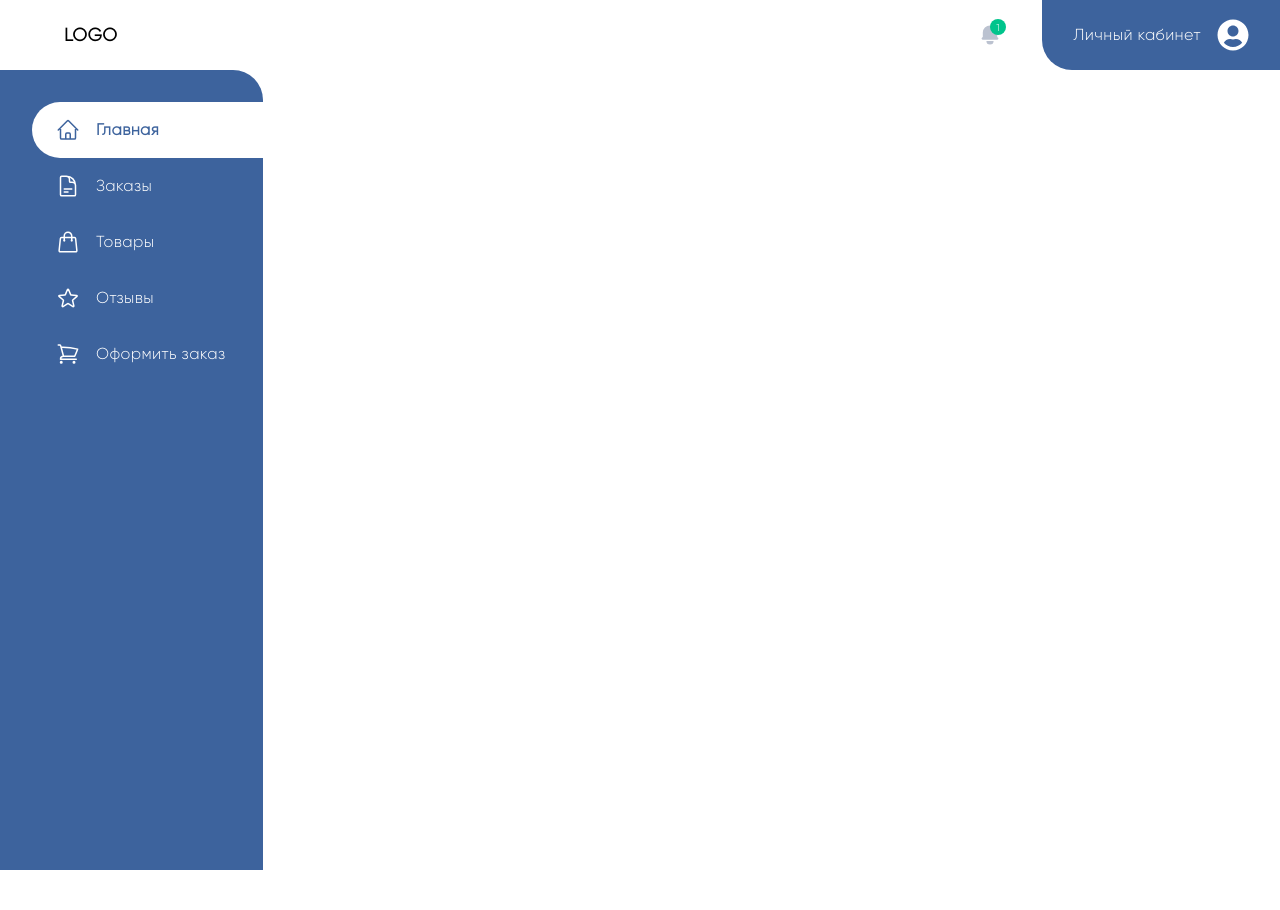
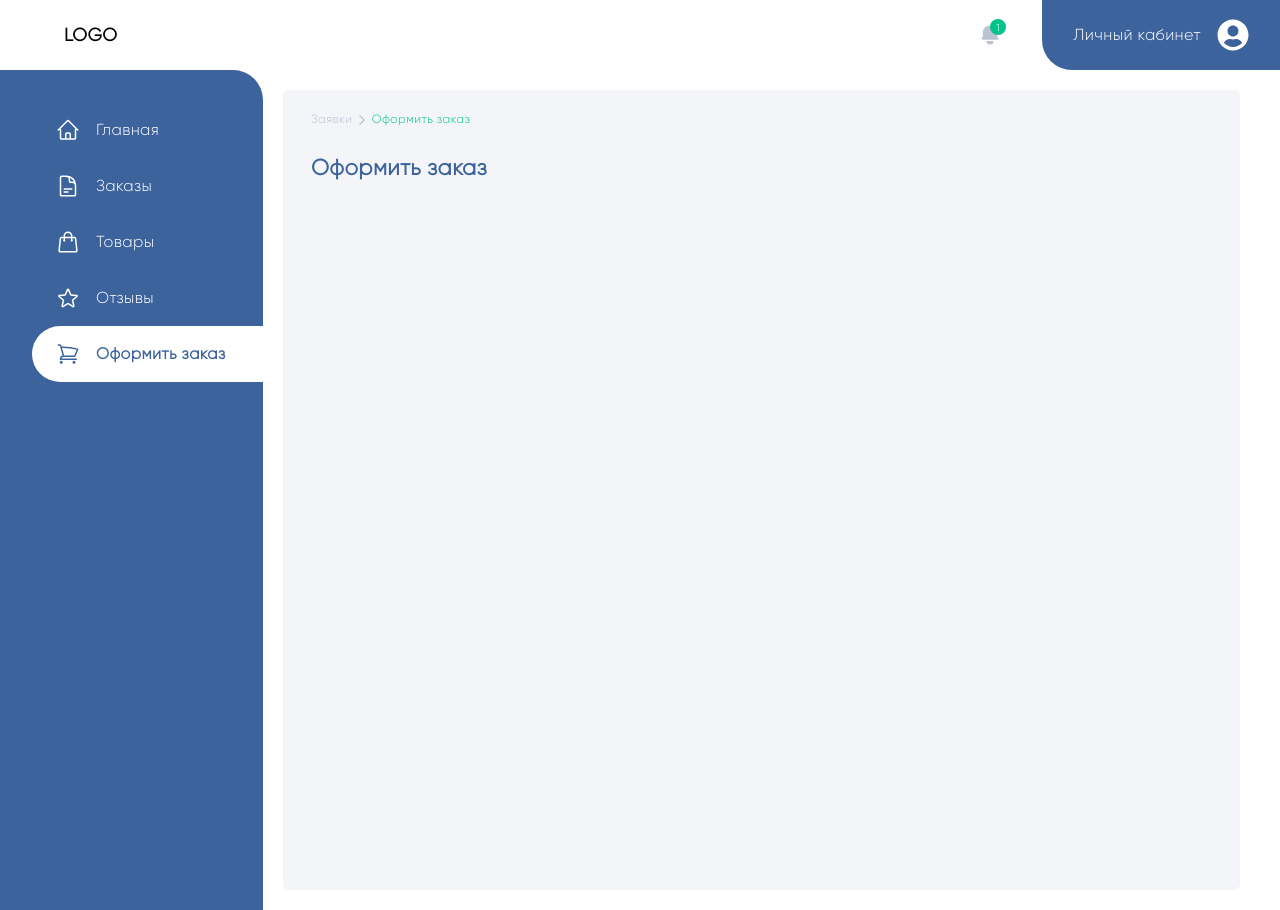
Before and after one commit to bkh77/e-shop, a React (Create React App) app: page /order in a window 1280 px wide. Before the commit the page ends 870 px from the top, so only its background shows below. Built offline with nearby package versions, Linux system fonts and the light colour scheme.

Commit message:
[e-shop] added routing process

```diff
--- a/package.json
+++ b/package.json
@@ -9,6 +9,7 @@
     "react": "^18.2.0",
     "react-dom": "^18.2.0",
     "react-icons": "^4.6.0",
+    "react-router-dom": "^6.4.3",
     "react-scripts": "5.0.1",
     "web-vitals": "^2.1.4"
   },
--- a/src/App.js
+++ b/src/App.js
@@ -1,16 +1,34 @@
 import NavBar from './components/NavBar.jsx'
 import SideBar from './components/SideBar/index.jsx'
+import { Routes, Route } from 'react-router-dom'
 import { IconContext } from 'react-icons'
+import Order from './pages/Order.jsx'
+import EmptyPage from './pages/EmptyPage.jsx'
+import { menus } from './components/SideBar/menus'
 
 function App() {
   return (
     <IconContext.Provider value={{ className: 'react-icons' }}>
-      <main className='font-body tracking-wide'>
+      <div className='font-body tracking-wide box-border'>
         <NavBar />
-        <section className='flex'>
+        <section className='flex flex-row'>
           <SideBar />
+          <main className='p-5 grow pr-10'>
+            <Routes>
+              {menus
+                .filter((menu) => menu.pathName !== '/order')
+                .map(({ pathName, title }) => (
+                  <Route
+                    key={title}
+                    path={pathName}
+                    element={<EmptyPage pageName={title} />}
+                  />
+                ))}
+              <Route path='/order' element={<Order />} />
+            </Routes>
+          </main>
         </section>
-      </main>
+      </div>
     </IconContext.Provider>
   )
 }
--- a/src/components/NavBar.jsx
+++ b/src/components/NavBar.jsx
@@ -4,22 +4,22 @@ import { HiBell } from 'react-icons/hi'
 
 function NavBar() {
   return (
-    <nav className='max-w-full bg-white h-[70px] flex'>
+    <header className='max-w-full bg-white h-[70px] flex'>
       <div className='flex justify-between items-center w-full'>
         <div className='ml-16 text-lg cursor-pointer font-bold'>LOGO</div>
         <div className='relative'>
-          <HiBell className='text-gray w-6 h-6 mr-10' />
+          <HiBell className='text-gray w-6 h-6 mr-10 cursor-pointer' />
           <div className='w-4 h-4 bg-green rounded-full text-white flex justify-center items-center text-[10px] absolute -top-1 left-3'>
             1
           </div>
         </div>
       </div>
 
-      <div className='bg-blue h-[70px] w-[292px] rounded-bl-[30px] text-white cursor-pointer flex justify-center items-center space-x-4'>
+      <div className='bg-blue h-[70px] w-[292px] rounded-bl-[30px] text-white flex justify-center items-center space-x-4'>
         <span>Личный кабинет</span>
         <FaUserCircle className='w-8 h-8' />
       </div>
-    </nav>
+    </header>
   )
 }
 
--- a/src/components/SideBar/index.jsx
+++ b/src/components/SideBar/index.jsx
@@ -1,14 +1,16 @@
 import { useState } from 'react'
 import { menus } from './menus'
+import { Link, useHref } from 'react-router-dom'
 
 function SideBar() {
-  const [activeMenu, setActiveMenu] = useState('home')
+  const href = useHref()
+  const [activeMenu, setActiveMenu] = useState(href)
   return (
-    <div className='w-[263px] h-screen bg-blue rounded-tr-[30px] text-white pl-8 py-8'>
+    <aside className='w-[263px] bg-blue rounded-tr-[30px] text-white pl-8 py-8'>
       {menus.map((menu) => (
+        <Link to={menu.pathName} key={menu.title}>
           <div
             onClick={() => setActiveMenu(menu.pathName)}
-          key={menu.title}
             className={`flex items-center space-x-4 py-4 pl-6 rounded-l-full cursor-pointer transition duration-150 ${
               activeMenu === menu.pathName ? 'active' : null
             }`}
@@ -16,8 +18,9 @@ function SideBar() {
             <span>{menu.icon}</span>
             <span>{menu.title}</span>
           </div>
+        </Link>
       ))}
-    </div>
+    </aside>
   )
 }
 
--- a/src/components/SideBar/menus.js
+++ b/src/components/SideBar/menus.js
@@ -8,27 +8,27 @@ import {
 
 export const menus = [
   {
-    pathName: 'home',
+    pathName: '/',
     title: 'Главная',
     icon: <HomeIcon />,
   },
   {
-    pathName: 'order-list',
+    pathName: '/order-list',
     title: 'Заказы',
     icon: <OrderIcon />,
   },
   {
-    pathName: 'products',
+    pathName: '/products',
     title: 'Товары',
     icon: <BagIcon />,
   },
   {
-    pathName: 'reviews',
+    pathName: '/reviews',
     title: 'Отзывы',
     icon: <StarIcon />,
   },
   {
-    pathName: 'order',
+    pathName: '/order',
     title: 'Оформить заказ',
     icon: <CartIcon />,
   },
--- a/src/index.js
+++ b/src/index.js
@@ -1,11 +1,14 @@
 import React from 'react'
 import ReactDOM from 'react-dom/client'
+import { BrowserRouter } from 'react-router-dom'
 import './index.css'
 import App from './App'
 
 const root = ReactDOM.createRoot(document.getElementById('root'))
 root.render(
   <React.StrictMode>
-    <App />
+    <BrowserRouter>
+      <App />
+    </BrowserRouter>
   </React.StrictMode>
 )
--- /dev/null
+++ b/src/pages/EmptyPage.jsx
@@ -0,0 +1,18 @@
+import React from 'react'
+import { MdOutlineArrowForwardIos } from 'react-icons/md'
+
+function EmptyPage({ pageName }) {
+  return (
+    <div className='bg-gray-light h-screen rounded-md py-5 px-7'>
+      <p className='text-gray text-[12px]'>
+        Заявки <MdOutlineArrowForwardIos className='inline' />{' '}
+        <span className='text-green'>{pageName}</span>
+      </p>
+      <h3 className='text-blue text-[22px] leading-6 font-semibold mt-7'>
+        {pageName}
+      </h3>
+    </div>
+  )
+}
+
+export default EmptyPage
--- /dev/null
+++ b/src/pages/Order.jsx
@@ -0,0 +1,18 @@
+import React from 'react'
+import { MdOutlineArrowForwardIos } from 'react-icons/md'
+
+function Order() {
+  return (
+    <div className='bg-gray-light h-screen rounded-md py-5 px-7'>
+      <p className='text-gray text-[12px]'>
+        Заявки <MdOutlineArrowForwardIos className='inline' />{' '}
+        <span className='text-green'>Оформить заказ</span>
+      </p>
+      <h3 className='text-blue text-[22px] leading-6 font-semibold mt-7'>
+        Оформить заказ
+      </h3>
+    </div>
+  )
+}
+
+export default Order
--- a/tailwind.config.js
+++ b/tailwind.config.js
@@ -8,9 +8,11 @@ module.exports = {
       },
     },
     colors: {
+      white: '#ffffff',
+      black: '#262728',
       blue: '#3D639D',
-      white: '#ffffff',
       gray: '#BBC2D0',
+      'gray-light': '#F3F5F8',
       green: {
         DEFAULT: '#00C48C',
       },
```
Also changed, not shown: 1 other file (tests, documents, lock files or other folders). Lines whose indentation alone changed are shown as unchanged.
